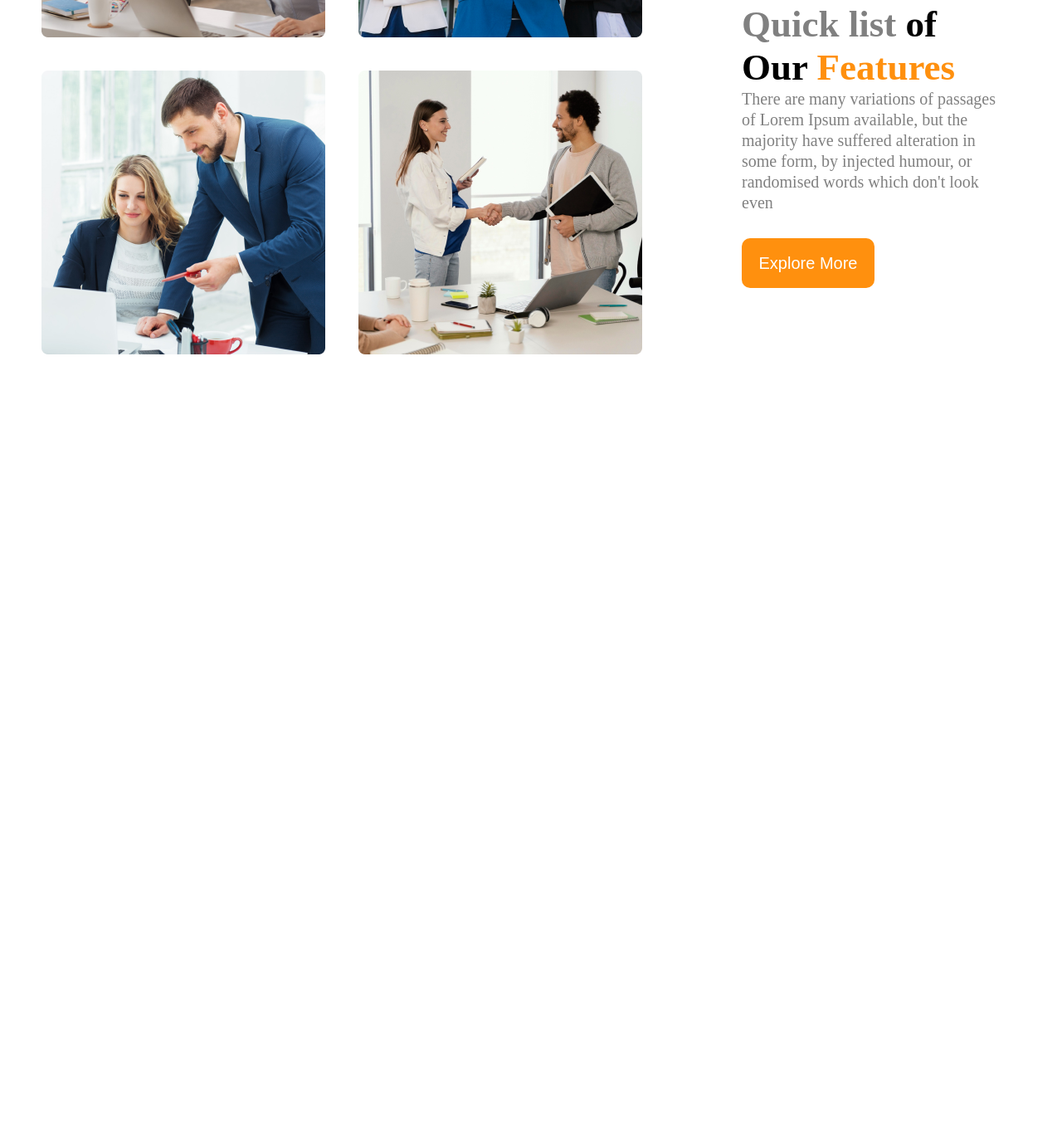
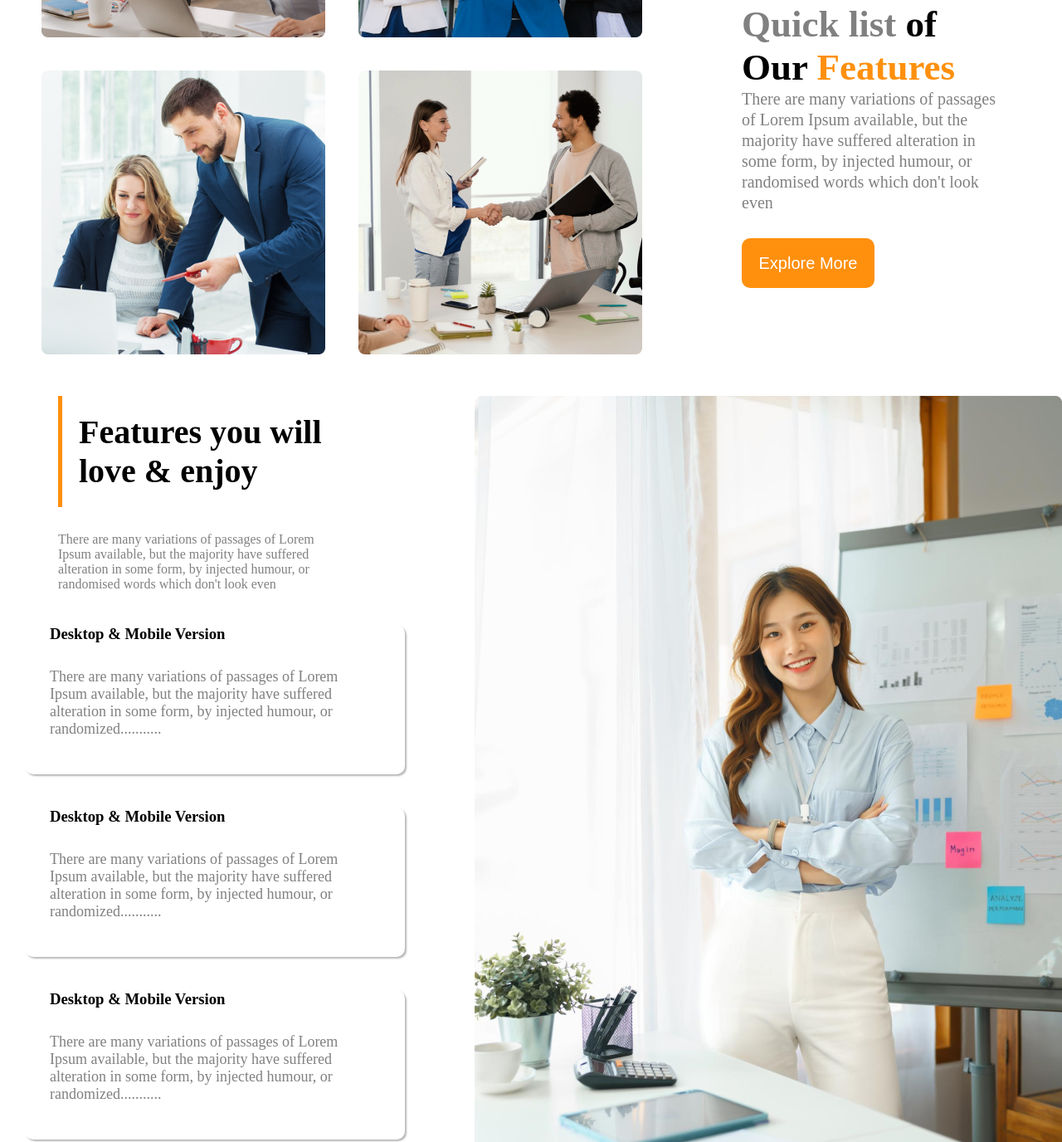
Before and after one commit to codermahbub20/my-second-project-repo, a plain HTML site: page index.html in a window 1280 px wide. Shown: the part 1667-3043 px from the top of the page at 83% size. Before the commit the page ends 2144 px from the top, so only its background shows below. Drawn offline with Linux system fonts and the light colour scheme.

Commit message:
Enjoy Section

```diff
--- a/index.html
+++ b/index.html
@@ -48,7 +48,34 @@
             </div>
         </section>
 
+        <section class="enjoy-section">
+                <div class="enjoy-content">
+                    <h1 class="enjoy-title">Features you will <br>
+                        love & enjoy</h1>
+                        <p class="enjoy-des">There are many variations of passages of Lorem Ipsum available, but the majority have suffered alteration in some form, by injected humour, or randomised words which don't look even</p>
 
+                        <div class="card">
+                            <h3>Desktop & Mobile Version</h3>
+                            <p>There are many variations of passages of Lorem Ipsum available, but the majority have suffered alteration in some form, by injected humour, or randomized...........</p>
+                        </div>
+                        <div class="card">
+                            <h3>Desktop & Mobile Version</h3>
+                            <p>There are many variations of passages of Lorem Ipsum available, but the majority have suffered alteration in some form, by injected humour, or randomized...........</p>
+                        </div>
+                        <div class="card">
+                            <h3>Desktop & Mobile Version</h3>
+                            <p>There are many variations of passages of Lorem Ipsum available, but the majority have suffered alteration in some form, by injected humour, or randomized...........</p>
+                        </div>
+                        <div class="card">
+                            <h3>Desktop & Mobile Version</h3>
+                            <p>There are many variations of passages of Lorem Ipsum available, but the majority have suffered alteration in some form, by injected humour, or randomized...........</p>
+                        </div>
+                </div>
+
+                <div class="enjoy-photo">
+                    <img src="./images/architect.png" alt="">
+                </div>
+        </section>
     </main>
 </body>
 </html>
--- a/style.css
+++ b/style.css
@@ -95,8 +95,44 @@ span{
 .main{
     margin-top: 100px;
 }
-
-
+.enjoy-section{
+    display: flex;
+    justify-content: space-around;
+}
+.enjoy-title{
+    font-size: 40px;
+    font-weight: bold;
+    margin-left: 70px;
+    border-left: 5px solid #FF900E;
+    padding: 20px;
+}
+.enjoy-des{
+    margin-left: 70px;
+    margin-top: 30px;
+    width: 60%;
+    color: grey;
+}
+.card{
+    height: 180px;
+    /* border: 1px solid tan; */
+    box-shadow: 2px 2px 2px rgba(128, 128, 128, 0.555);
+    border-radius: 10px;
+    width: 80%;
+    margin-left: 30px;
+    gap: 40px;
+    margin-top: 40px;
+}
+.card h3{
+    margin-left: 30px;
+    margin-top: 40px;
+}
+.card p{
+    width: 80%;
+    font-size: 18px;
+    margin-left: 30px;
+    margin-top: 30px;
+    color: grey;
+}
 
 @media screen and (max-width: 576px) {
     .header{
@@ -131,4 +167,12 @@ span{
         align-items: center;
         margin-top: -20px;
     }
+
+    .enjoy-section{
+        flex-direction: column;
+    }
+
+    .enjoy-photo img{
+        width: 100%;
+    }
 }
```
